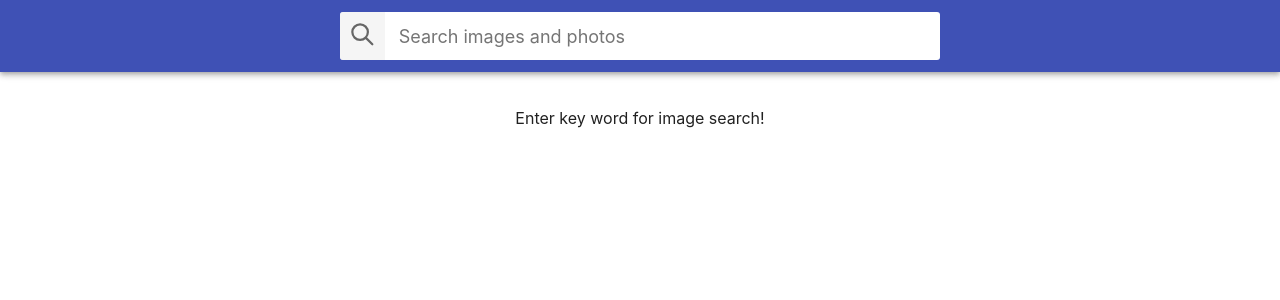
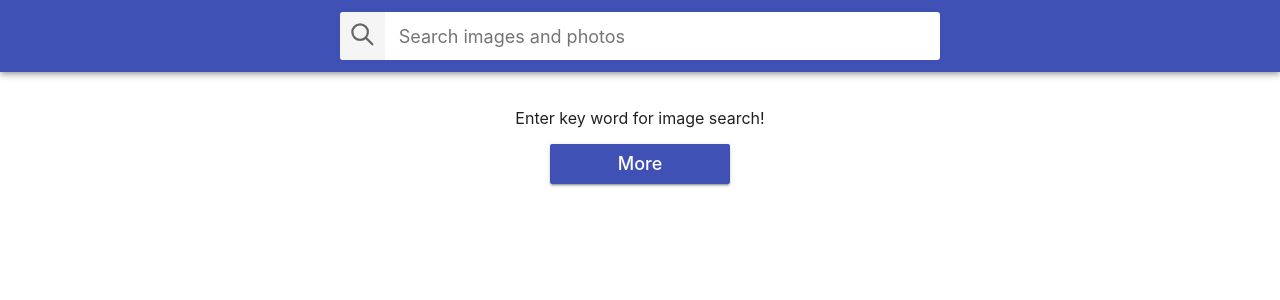
Before and after one commit to Nadiia-Myronenko/goit-react-hw-03-image-finder, a React (Create React App) app: page / in a window 1280 px wide. Shown: the top 300 px of the page. Built offline with nearby package versions, Linux system fonts and the light colour scheme.

Commit message:
added button component

```diff
--- a/src/App.js
+++ b/src/App.js
@@ -1,8 +1,9 @@
 import { Component } from "react";
 
-import Wrapper from "./components/Wrapper/Wrapper.styled";
+import { Wrapper, ButtonWrapper } from "./App.styled";
 import Searchbar from "./components/Searchbar/Searchbar";
 import ImageGallery from "./components/ImageGallery/ImageGallery";
+import Button from "./components/Button/Button";
 import Modal from "./components/Modal/Modal";
 
 import { ToastContainer } from "react-toastify";
@@ -30,6 +31,9 @@ class App extends Component {
       <Wrapper>
         <Searchbar onSubmit={this.handleFormSubmit} />
         <ImageGallery keyWord={this.state.keyWord} onClick={this.onImgClick} />
+        <ButtonWrapper>
+          <Button>More</Button>
+        </ButtonWrapper>
         {this.state.showModal && (
           <Modal onClose={this.toggleModal}>
             <img
--- /dev/null
+++ b/src/App.styled.jsx
@@ -0,0 +1,10 @@
+import styled from "styled-components";
+
+export const Wrapper = styled.div`
+  padding-bottom: 40px;
+`;
+
+export const ButtonWrapper = styled.div`
+  display: flex;
+  justify-content: center;
+`;
--- /dev/null
+++ b/src/components/Button/Button.js
@@ -0,0 +1,7 @@
+import React from "react";
+import { Btn } from "./Button.styled";
+
+const Button = ({ children }) => {
+  return <Btn>{children}</Btn>;
+};
+export default Button;
--- /dev/null
+++ b/src/components/Button/Button.styled.jsx
@@ -0,0 +1,25 @@
+import styled from "styled-components";
+
+export const Btn = styled.button`
+  padding: 8px 16px;
+  border-radius: 2px;
+  background-color: #3f51b5;
+  transition: all 250ms cubic-bezier(0.4, 0, 0.2, 1);
+  text-align: center;
+  display: inline-block;
+  color: #fff;
+  border: 0;
+  text-decoration: none;
+  cursor: pointer;
+  font-family: inherit;
+  font-size: 18px;
+  line-height: 24px;
+  font-style: normal;
+  font-weight: 500;
+  min-width: 180px;
+  box-shadow: 0px 3px 1px -2px rgba(0, 0, 0, 0.2),
+    0px 2px 2px 0px rgba(0, 0, 0, 0.14), 0px 1px 5px 0px rgba(0, 0, 0, 0.12);
+&:hover,
+&:focus {
+  background-color: #303f9f;
+`;
--- a/src/components/Wrapper/Wrapper.styled.jsx
+++ /dev/null
@@ -1,6 +0,0 @@
-import styled from "styled-components";
-
-const Wrapper = styled.div`
-  padding-bottom: 40px;
-`;
-export default Wrapper;
```
